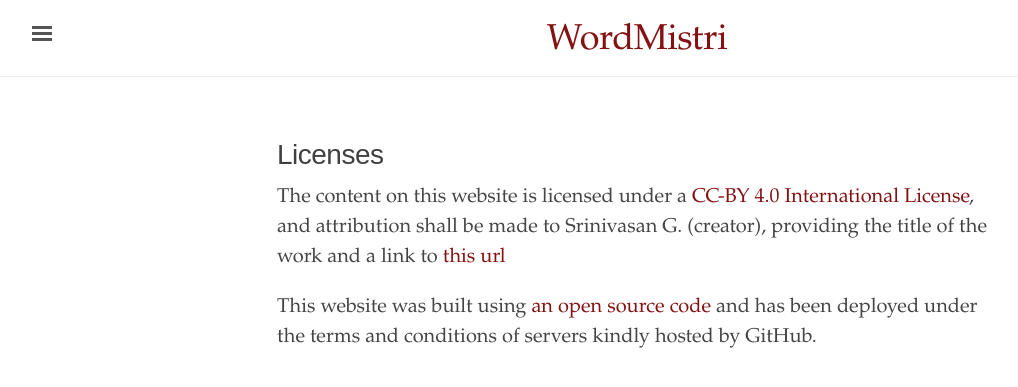
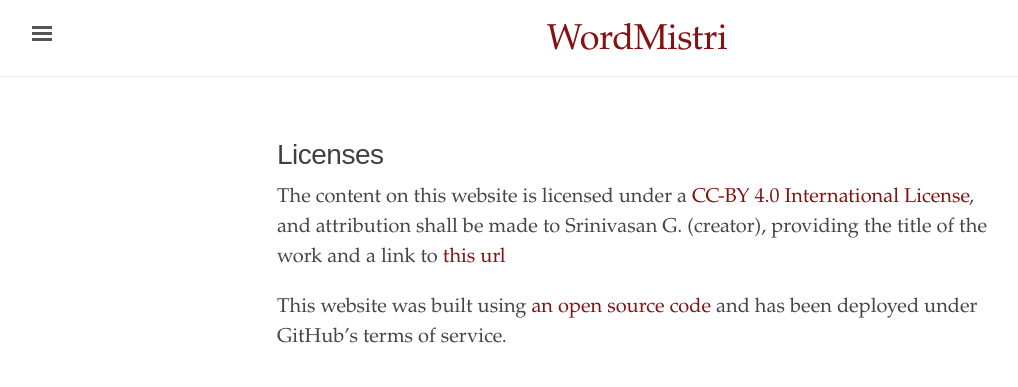
Before and after one commit to WordMistri/WordMistri.github.io, a Jekyll site: the page built from dost.md, in a window 1280 px wide. Shown: the top 387 px of the page, without its empty margins (3-1021 px from the left). Built offline with Jekyll 4.4.1, drawn with Linux system fonts in a browser that asks for light colours.

Commit message:
Update dost.md

```diff
--- a/dost.md
+++ b/dost.md
@@ -5,4 +5,4 @@
 
 The content on this website is licensed under a [CC-BY 4.0 International License](https://creativecommons.org/licenses/by/4.0/), and attribution shall be made to Srinivasan G. (creator), providing the title of the work and a link to [this url](https://wordmistri.github.io/WordMistri/)
 
-This website was built using <a href="https://minicomp.github.io/ed/"> an open source code</a> and has been deployed under the terms and conditions of servers kindly hosted by GitHub.
+This website was built using <a href="https://minicomp.github.io/ed/"> an open source code</a> and has been deployed under GitHub's terms of service.
```
